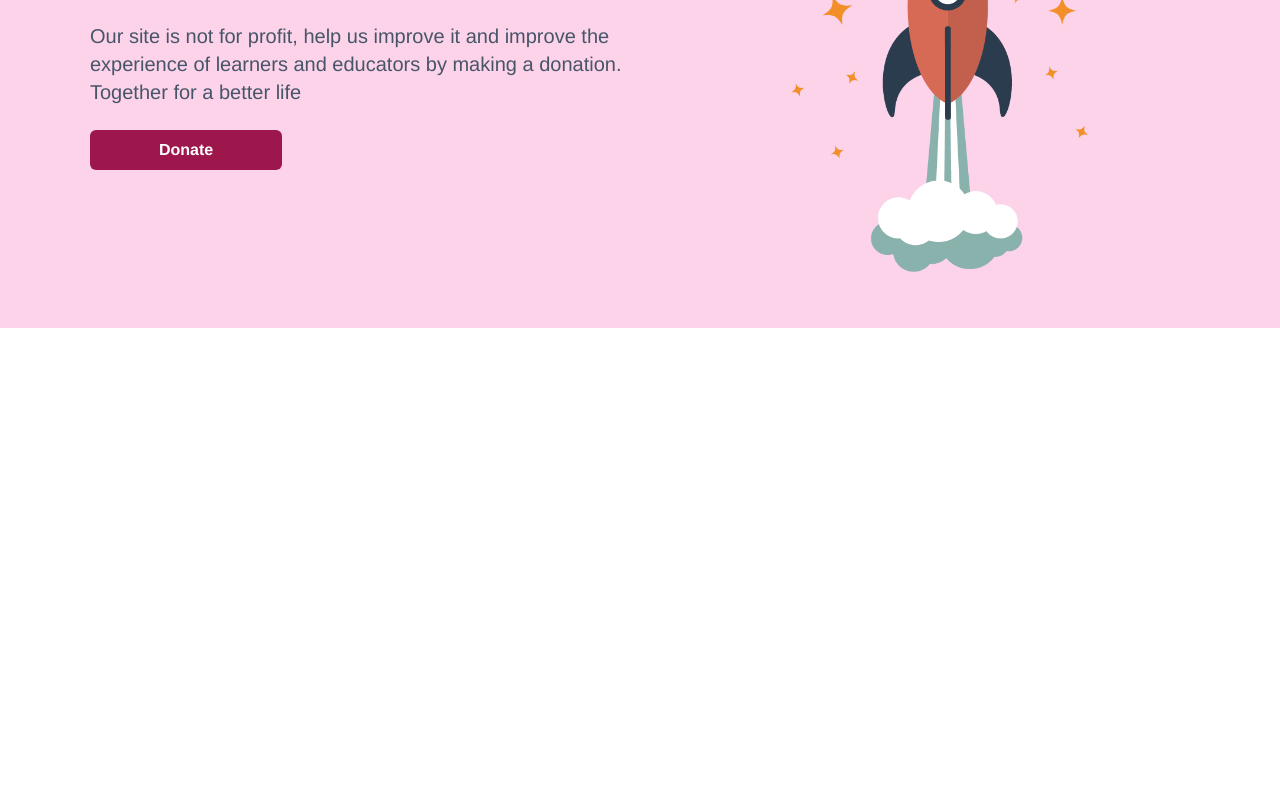
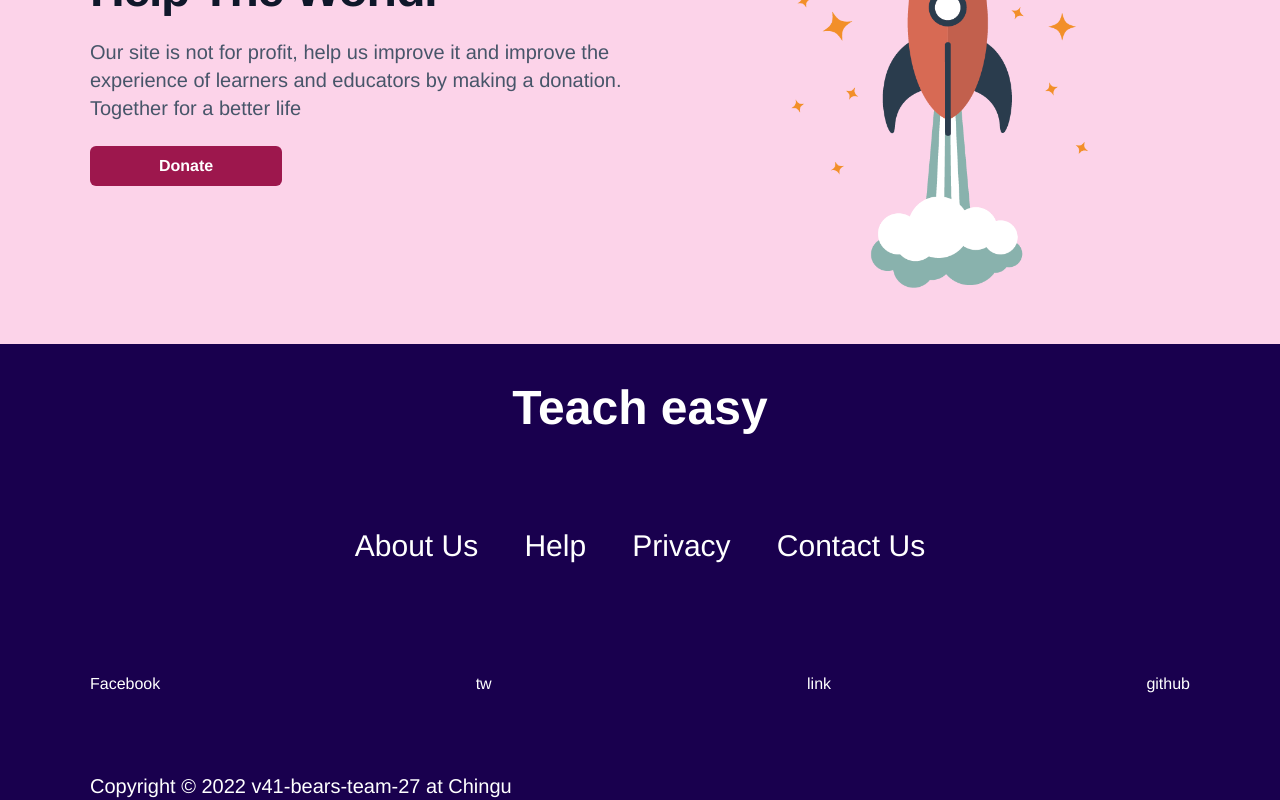
Before and after one commit to chingu-voyages/Teach-Easy, a React (Vite) app in the folder frontend/: page / in a window 1280 px wide. Shown: the part 2071-2871 px from the top of the page. Before the commit the page ends 2399 px from the top, so only its background shows below. Built offline with nearby package versions, Linux system fonts and the light colour scheme.

Commit message:
add navbar and footer to homepage

```diff
--- a/frontend/src/components/Footer/Footer.jsx
+++ b/frontend/src/components/Footer/Footer.jsx
@@ -1,8 +1,8 @@
-import React from "react";
+import React from 'react';
 
 const Footer = () => {
   return (
-    <div className="section4 bg-[#19004E] text-white">
+    <div className="footer bg-[#19004E] text-white">
       <div className="container px-5 m-auto lg:w-[960px] xl:w-[1140px] 2xl:w-[1320px] h-full">
         <h2 className="text-4xl sm:text-3xl lg:text-5xl text-center dark:text-white py-10 font-semibold">
           Teach easy
--- a/frontend/src/components/homepage/homepage.jsx
+++ b/frontend/src/components/homepage/homepage.jsx
@@ -4,11 +4,14 @@ import studentsImage from './../../assets/students.png';
 import section3Image from './../../assets/rocket.png';
 import { Link } from 'react-router-dom';
 import Slider from './slider';
+import TopNavbar from '../TopNavbar/TopNavbar';
+import Footer from '../Footer/Footer';
+
 export default function Homepage() {
   return (
     <>
       <div className="w-full h-full">
-        {/*header*/}
+        <TopNavbar />
         <div className="section1">
           <div className="container px-5 m-auto lg:w-[960px] xl:w-[1140px] 2xl:w-[1320px] h-full">
             <div className="w-full flex gap-x-4 py-14 items-center justify-center md:justify-between">
@@ -138,6 +141,7 @@ export default function Homepage() {
             </div>
           </div>
         </div>
+        <Footer />
       </div>
     </>
   );
```
